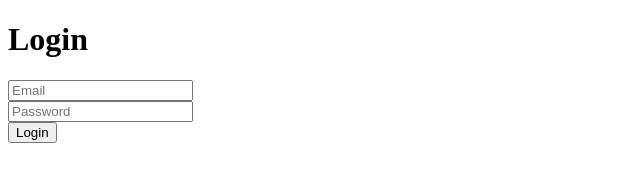
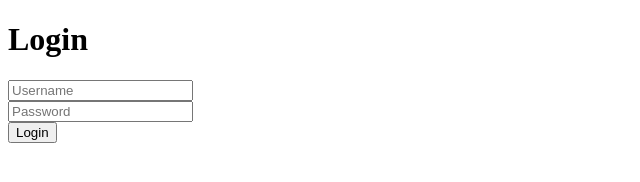
Before and after one commit to RerezzOfficial/Gabutaja, a website: page public/auth/login.html in a window 1280 px wide. Shown: the full height of the page, 0-640 px from the left. Drawn offline with Linux system fonts and the light colour scheme.

Commit message:
Update login.html

```diff
--- a/public/auth/login.html
+++ b/public/auth/login.html
@@ -8,7 +8,7 @@
 <body>
     <h1>Login</h1>
     <form method="POST" action="/login">
-        <input type="email" name="email" placeholder="Email" required><br>
+        <input type="text" name="username" placeholder="Username" required><br>
         <input type="password" name="password" placeholder="Password" required><br>
         <button type="submit">Login</button>
     </form>
```
